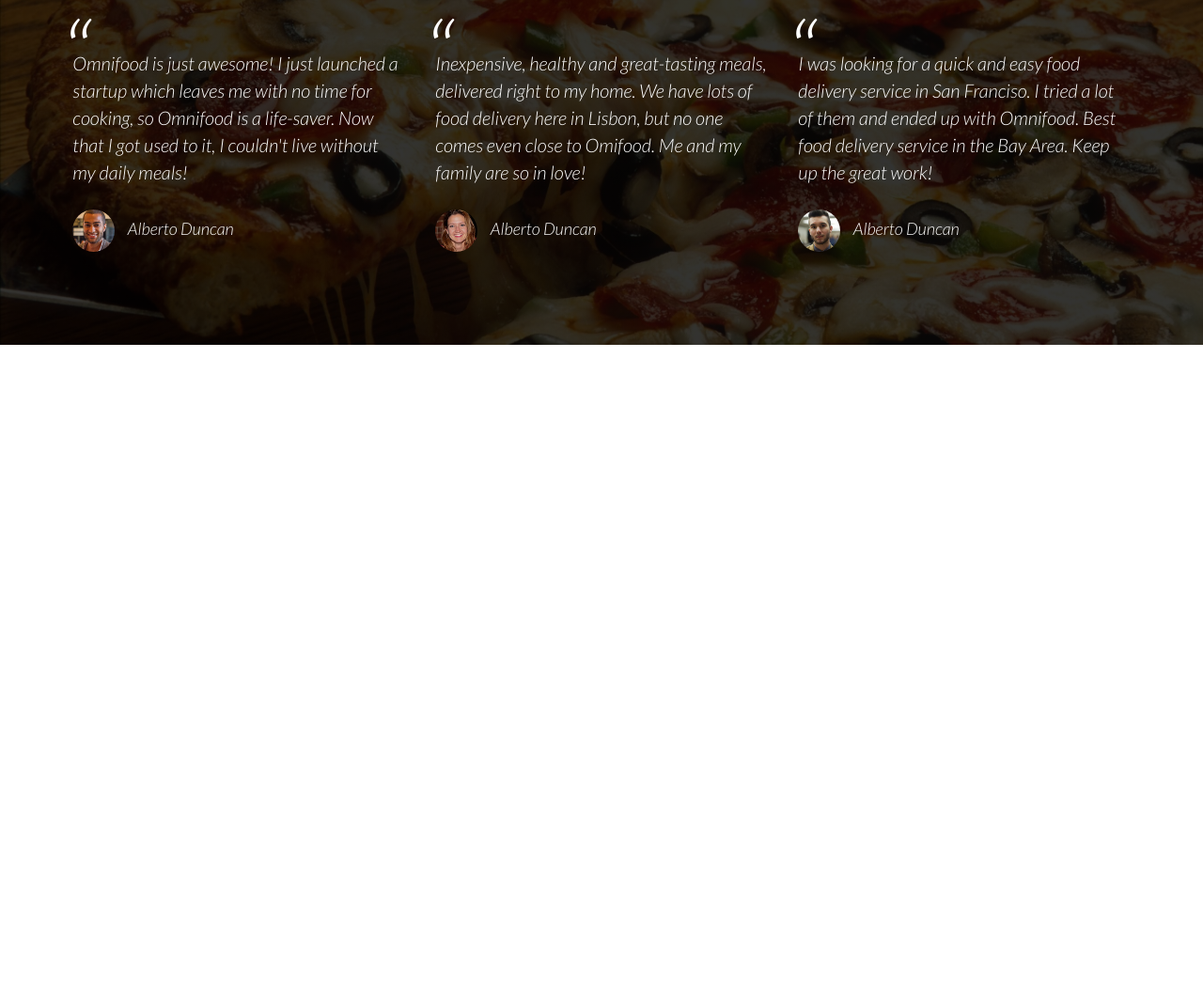
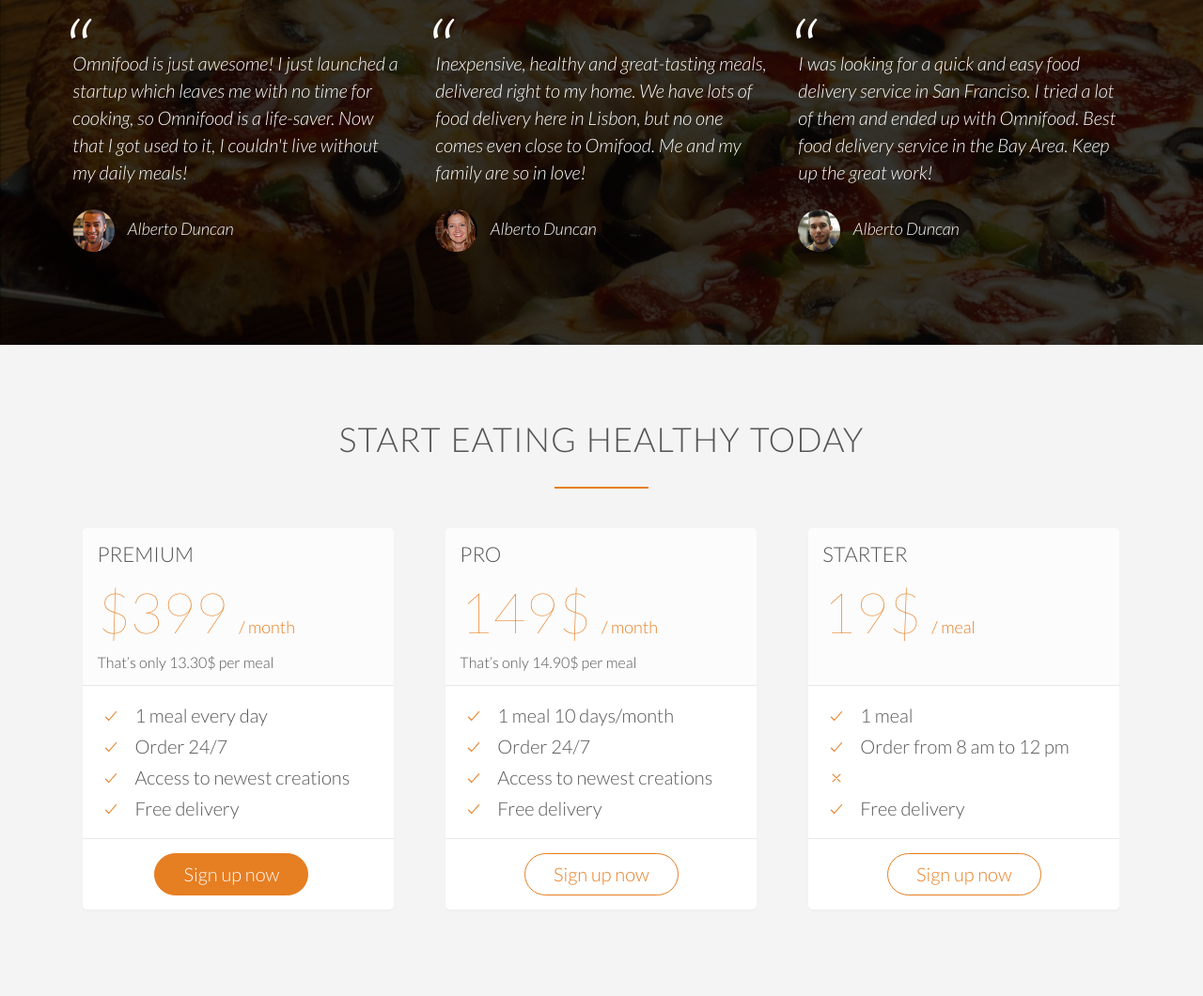
Before and after one commit to vasiltsakov/brwhc-omnifood-project, a plain HTML site: page index.html in a window 1280 px wide. Shown: the part 3535-4595 px from the top of the page at 94% size. Before the commit the page ends 3902 px from the top, so only its background shows below. Drawn offline with nearby package versions, Linux system fonts and the light colour scheme.

Commit message:
Building the sign-up section

```diff
--- a/index.html
+++ b/index.html
@@ -255,6 +255,74 @@
       </div>
     </section>
 
+    <section class="section-plans">
+<div class="row">
+  <h2>Start eating healthy today</h2>
+</div>
+<div class="row">
+<div class="col span-1-of-3">
+  <div class="plan-box">
+    <div>
+      <h3>Premium</h3>
+      <p class="plan-price">$399 <span>/ month</span></p>
+      <p class="plan-price-meal">That’s only 13.30$ per meal</p>
+    </div>
+    <div>
+      <ul>
+        <li><ion-icon name="checkmark" class="icon-small"></ion-icon>1 meal every day</li>
+        <li><ion-icon name="checkmark" class="icon-small"></ion-icon>Order 24/7</li>
+        <li><ion-icon name="checkmark" class="icon-small"></ion-icon>Access to newest creations</li>
+        <li><ion-icon name="checkmark" class="icon-small"></ion-icon>Free delivery</li>
+      </ul>
+    </div>
+    <div>
+      <a href="#" class="btn btn-full">Sign up now</a>
+    </div>
+  </div>
+</div>
+<div class="col span-1-of-3">
+  <div class="plan-box">
+    <div>
+      <h3>Pro</h3>
+      <p class="plan-price">149$ <span>/ month</span></p>
+      <p class="plan-price-meal">That’s only 14.90$ per meal</p>
+    </div>
+    <div>
+      <ul>
+        <li><ion-icon name="checkmark" class="icon-small"></ion-icon>1 meal 10 days/month</li>
+        <li><ion-icon name="checkmark" class="icon-small"></ion-icon>Order 24/7</li>
+        <li><ion-icon name="checkmark" class="icon-small"></ion-icon>Access to newest creations</li>
+        <li><ion-icon name="checkmark" class="icon-small"></ion-icon>Free delivery</li>
+      </ul>
+    </div>
+    <div>
+      <a href="#" class="btn btn-ghost">Sign up now</a>
+    </div>
+  </div>
+</div>
+<div class="col span-1-of-3">
+  <div class="plan-box">
+    <div>
+      <h3>Starter</h3>
+      <p class="plan-price">19$ <span>/ meal</span></p>
+      <p class="plan-price-meal">&nbsp;</p>
+    </div>
+    <div>
+      <ul>
+        <li><ion-icon name="checkmark" class="icon-small"></ion-icon>1 meal</li>
+        <li><ion-icon name="checkmark" class="icon-small"></ion-icon>Order from 8 am to 12 pm</li>
+        <li><ion-icon name="close-outline" class="icon-small"></ion-icon></ion-icon></li>
+        <li><ion-icon name="checkmark" class="icon-small"></ion-icon>Free delivery</li>
+      </ul>
+    </div>
+    <div>
+      <a href="#" class="btn btn-ghost">Sign up now</a>
+    </div>
+  </div>
+</div>
+</div>
+    </section>
+
     <script src="https://unpkg.com/ionicons@5.4.0/dist/ionicons.js"></script>
   </body>
 </html>
--- a/resources/css/style.css
+++ b/resources/css/style.css
@@ -389,3 +389,59 @@ cite img {
   margin-right: 10px;
   vertical-align: middle;
 }
+
+/* ---------------------------------------------------------- */
+/* PLANS */
+/* ---------------------------------------------------------- */
+
+.section-plans {
+  background-color: #f4f4f4;
+}
+
+.plan-box {
+  background-color: #fff;
+  border-radius: 5px;
+  width: 90%;
+  margin-left: 5%;
+  box-shadow: 0 2px 2px #efefef;
+}
+
+.plan-box div {
+  padding: 15px;
+  border-bottom: 1px solid #e8e8e8;
+}
+
+.plan-box div:first-child {
+  background-color: #fcfcfc;
+  border-top-left-radius: 5px;
+  border-top-right-radius: 5px;
+}
+
+.plan-box div:last-child {
+  text-align: center;
+  border: 0;
+}
+
+.plan-price {
+  font-size: 300%;
+  margin-bottom: 10px;
+  font-weight: 100;
+  color: #e67e22;
+}
+
+.plan-price span {
+  font-size: 30%;
+  font-weight: 300;
+}
+
+.plan-price-meal {
+  font-size: 80%;
+}
+
+.plan-box ul {
+  list-style: none;
+}
+
+.plan-box ul li {
+  padding: 5px 0;
+}
```
Also changed, not shown: 1 other file.
